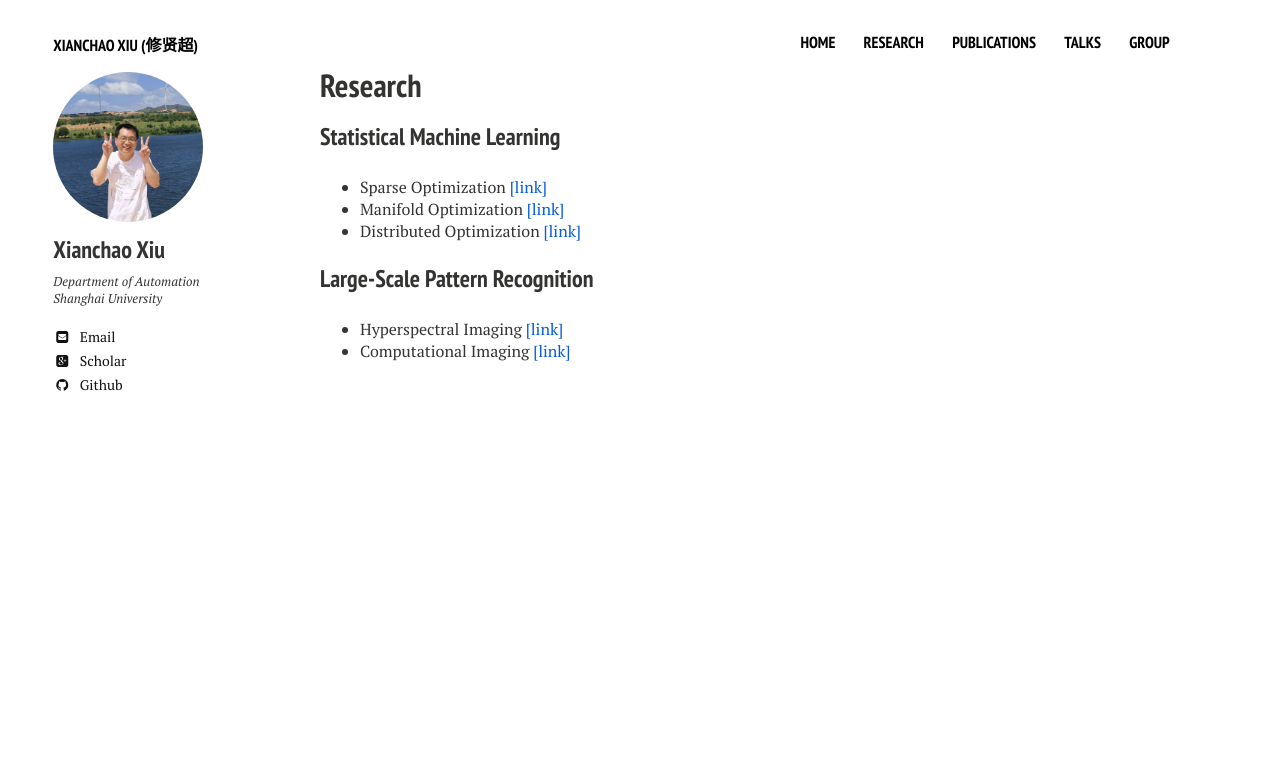
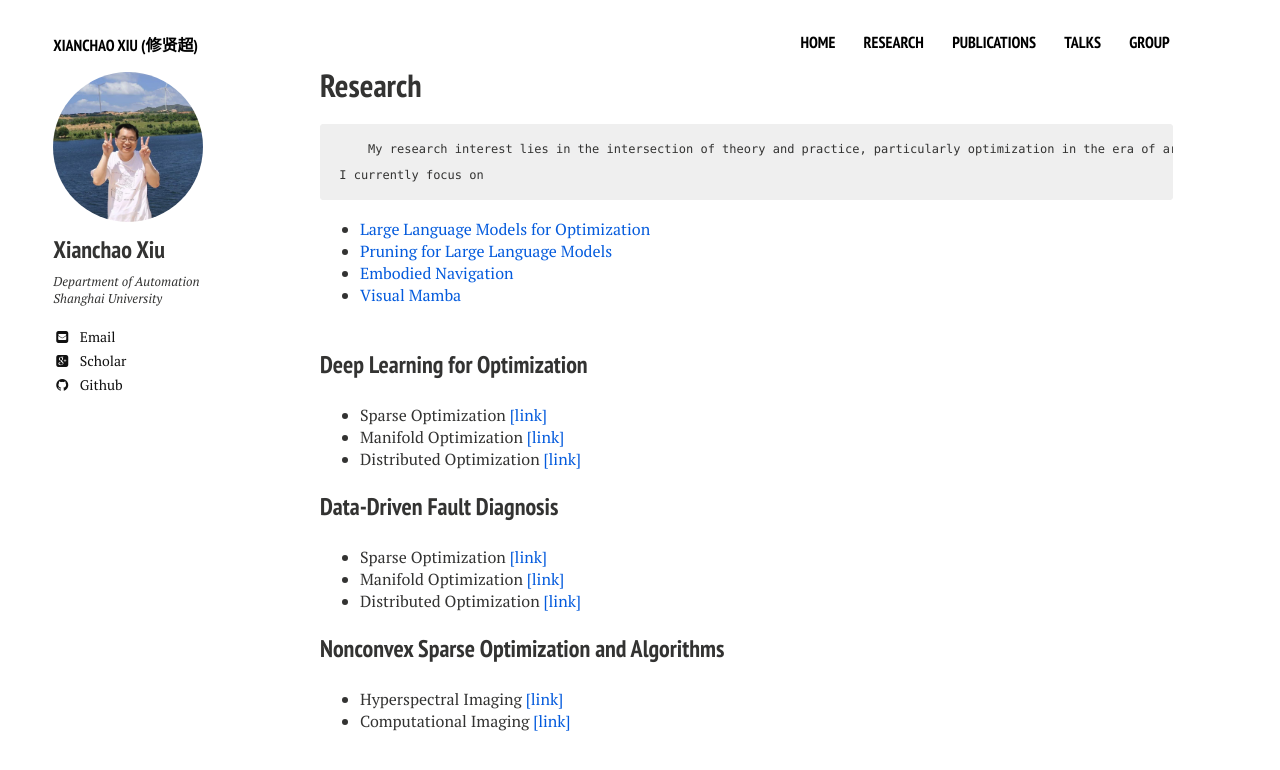
Before and after one commit to xianchaoxiu/xianchaoxiu.github.io, a Jekyll site: the page built from research/index.md, in a window 1280 px wide. Shown: the top 770 px of the page. Built offline with Jekyll 4.4.1, drawn with Linux system fonts in a browser that asks for light colours; nearby versions of some CDN libraries.

Commit message:
Update index.md

```diff
--- a/research/index.md
+++ b/research/index.md
@@ -7,15 +7,33 @@ modified: 2023-09-17
 share: false
 ---
 
+         My research interest lies in the intersection of theory and practice, particularly optimization in the era of artificial intelligence.
+	 I currently focus on
+   <ul>
+      <li> <a href="https://github.com/xianchaoxiu/Large-Language-Models-for-Optimization" class="textlink" target="_blank">Large Language Models for Optimization </a> </li>
+      <li> <a href="https://github.com/xianchaoxiu/Pruning-for-Large-Language-Models" class="textlink" target="_blank">Pruning for Large Language Models</a> </li>
+      <li> <a href="https://github.com/xianchaoxiu/Embodied-Navigation" class="textlink" target="_blank">Embodied Navigation</a> </li>
+      <li> <a href="https://github.com/xianchaoxiu/Visual-Mamba" class="textlink" target="_blank">Visual Mamba</a> </li>  <br>
+    </ul>
 
-### Statistical Machine Learning
+
+
+### Deep Learning for Optimization
 
 * Sparse Optimization <a href="https://github.com/xianchaoxiu/Sparse-Optimization" class="textlink" target="_blank">[link]</a>
 * Manifold Optimization <a href="https://github.com/xianchaoxiu/Manifold-Optimization" class="textlink" target="_blank">[link]</a>
 * Distributed Optimization <a href="https://github.com/xianchaoxiu/Distributed-Optimization" class="textlink" target="_blank">[link]</a>
 
 
-### Large-Scale Pattern Recognition
+
+### Data-Driven Fault Diagnosis
+
+* Sparse Optimization <a href="https://github.com/xianchaoxiu/Sparse-Optimization" class="textlink" target="_blank">[link]</a>
+* Manifold Optimization <a href="https://github.com/xianchaoxiu/Manifold-Optimization" class="textlink" target="_blank">[link]</a>
+* Distributed Optimization <a href="https://github.com/xianchaoxiu/Distributed-Optimization" class="textlink" target="_blank">[link]</a>
+
+
+### Nonconvex Sparse Optimization and Algorithms
 
 * Hyperspectral Imaging <a href="https://github.com/xianchaoxiu/Hyperspectral-Imaging" class="textlink" target="_blank">[link]</a>
 * Computational Imaging <a href="https://github.com/xianchaoxiu/Computational-Imaging" class="textlink" target="_blank">[link]</a>
```
